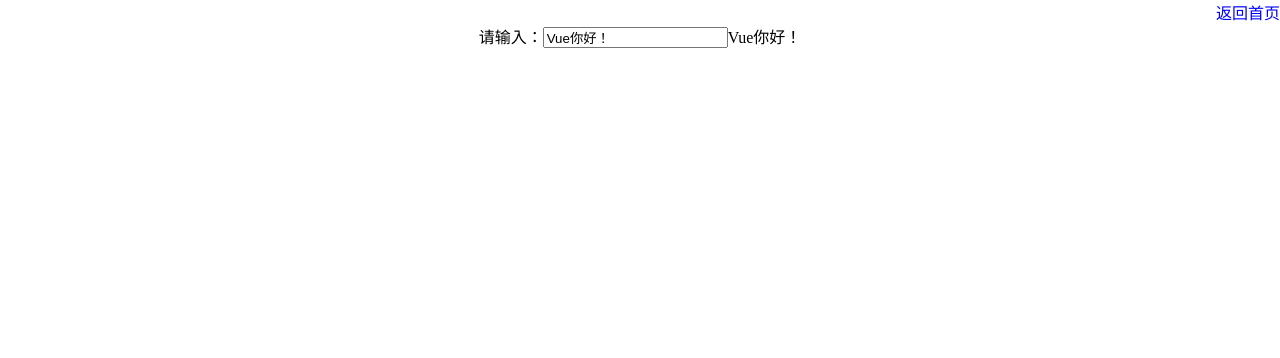
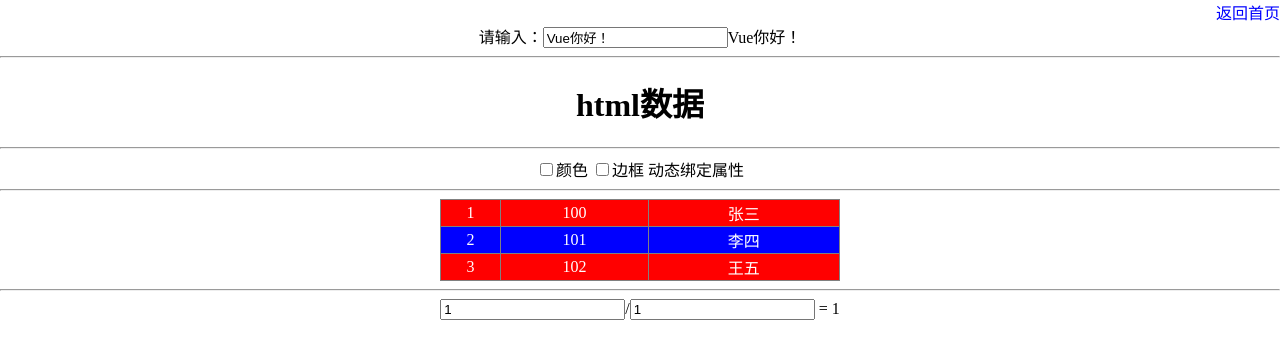
Before and after one commit to DarkKnightPaul/vue-study, a plain HTML site: page vue-basic/vue01.html in a window 1280 px wide. Drawn offline with Linux system fonts and the light colour scheme.

Commit message:
添加了v-html,v-if,v-for,v-bind,v-on的演示

```diff
--- a/vue-basic/css/app.css
+++ b/vue-basic/css/app.css
@@ -19,3 +19,29 @@ a:hover {
 .tr {
   text-align: right;
 }
+
+.center {
+  border-collapse: collapse;
+  width: 400px;
+  margin: 0px auto;
+}
+
+.center, .center tr, .center td {
+  border: 1px solid gray;
+}
+
+.center .c1 {
+  background-color: red;
+  color: white;
+}
+
+.center .c2 {
+  background-color: blue;
+  color: white;
+}
+
+.center .c1:hover, .center .c2:hover {
+  cursor: pointer;
+  background-color: yellow;
+  color: black;
+}
--- /dev/null
+++ b/vue-basic/css/vue01.css
@@ -0,0 +1,7 @@
+.c1 {
+  color: red;
+}
+
+.c2 {
+  border: 1px solid blue;
+}
--- a/vue-basic/js/vue01.js
+++ b/vue-basic/js/vue01.js
@@ -1,6 +1,26 @@
 var app = new Vue({
   el: '#app',
   data: {
-    message: 'Vue你好！'
+    message: 'Vue你好！',
+    htmldata: '<h1>html数据</h1>',
+    c1: false,
+    c2: false,
+    list: [{
+      id: 100,
+      name: "张三"
+    }, {
+      id: 101,
+      name: "李四"
+    }, {
+      id: 102,
+      name: "王五"
+    }],
+    n1: 1,
+    n2: 1
+  },
+  methods: {
+    showAlert: function(c) {
+      alert(c + "," + new Date().getTime());
+    }
   }
 });
--- a/vue-basic/vue01.html
+++ b/vue-basic/vue01.html
@@ -4,11 +4,33 @@
     <meta charset="utf-8">
     <title>初始功能</title>
     <link rel="stylesheet" href="css/app.css">
+    <link rel="stylesheet" href="css/vue01.css">
   </head>
   <body>
     <div class="tr"><a href="index.html">返回首页</a></div>
     <div id="app" class="tc">
       请输入：<input type="text" v-model="message">{{message}}
+      <hr>
+      <span v-html="htmldata"></span>
+      <hr>
+      <label><input type="checkbox" v-model="c1">颜色</label>
+      <label><input type="checkbox" v-model="c2">边框</label>
+      <span :class="{'c1':c1,'c2':c2}" @click="showAlert(c1 || c2);">动态绑定属性</span>
+      <hr>
+      <table class="center">
+        <tr v-for="(d,index) in list" :class="{'c1':index%2==0,'c2':index%2==1}">
+          <td>{{index+1}}</td>
+          <td>{{d.id}}</td>
+          <td>{{d.name}}</td>
+        </tr>
+      </table>
+      <hr>
+      <input type="text" v-model="n1">/<input type="text" v-model="n2">
+      =
+      <span v-if="isNaN(n1)||isNaN(n2)">必须是数</span>
+      <span v-else-if="n2==0">除数不能为0</span>
+      <span v-else>{{n1/n2}}</span>
+
     </div>
     <script type="text/javascript" src="js/vue.min.js"></script>
     <script type="text/javascript" src="js/vue01.js"></script>
```
